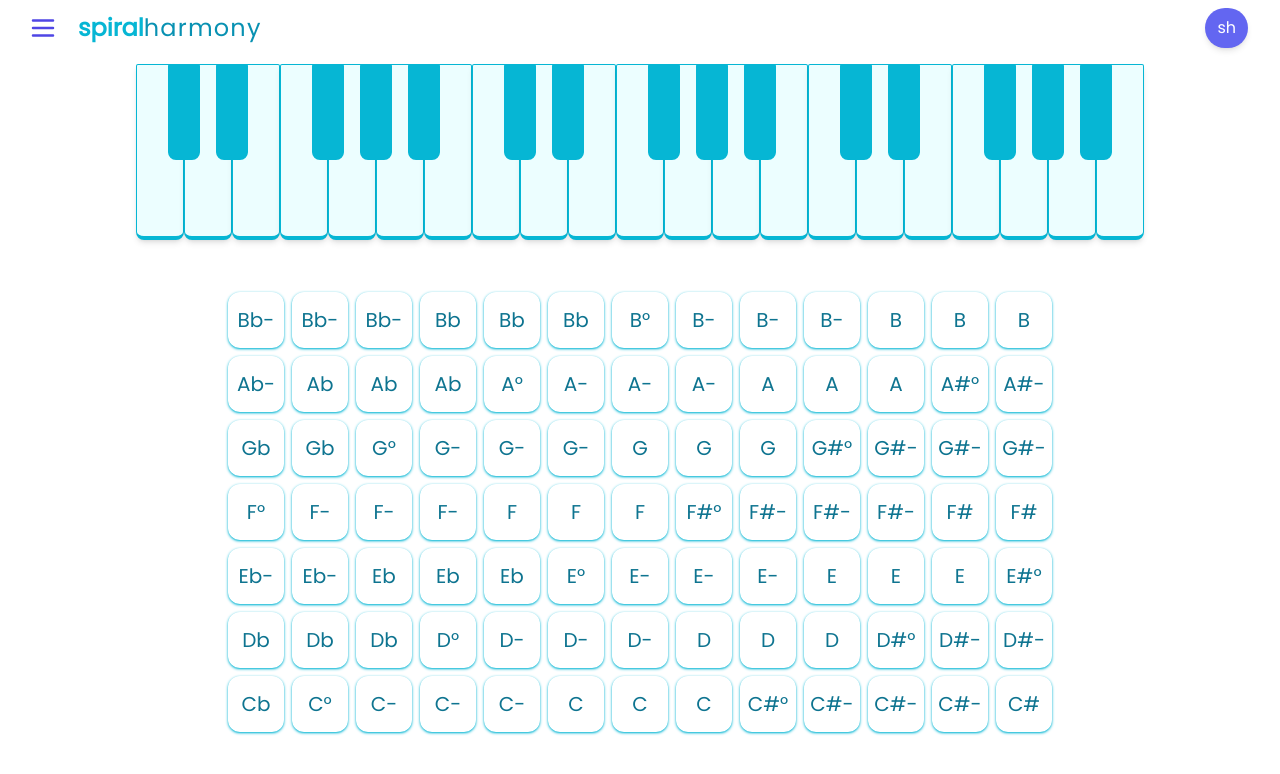
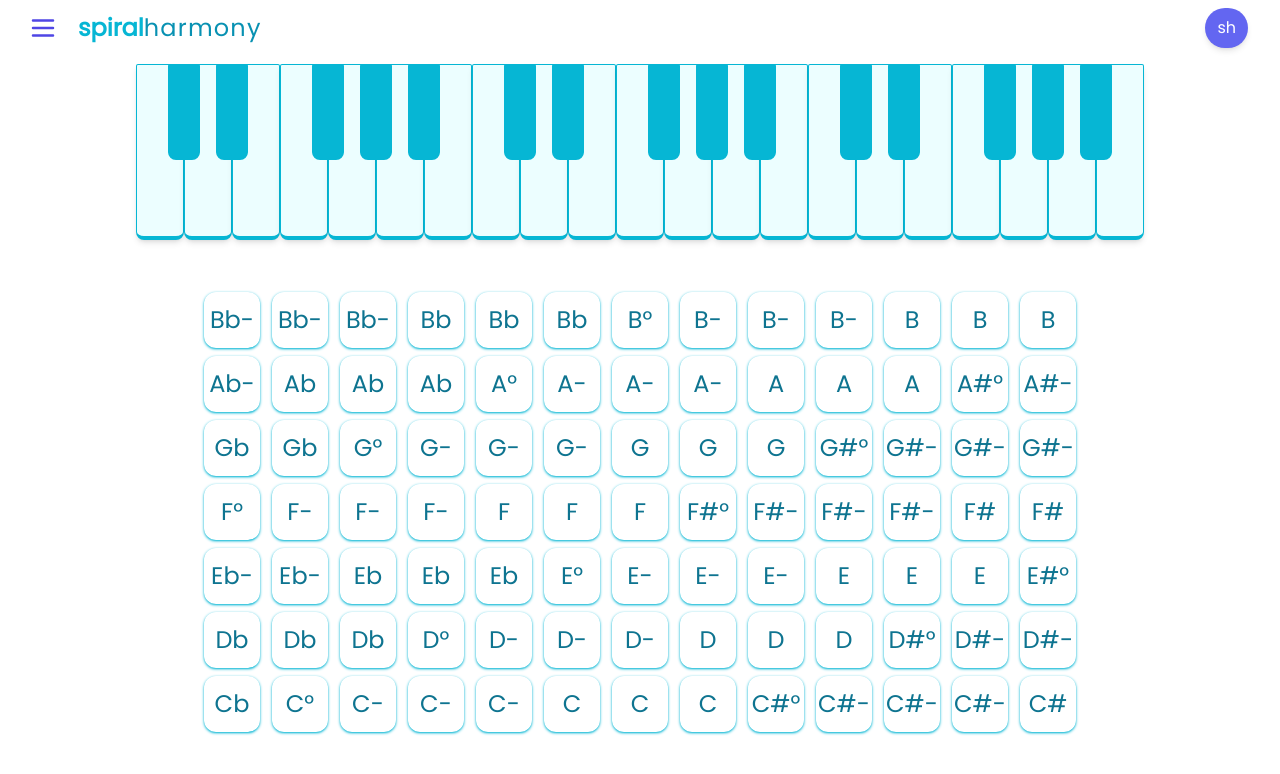
Before and after one commit to Luisantonio88/Spiral, a Next.js app in the folder spiral/: page /play in a window 1280 px wide. Shown: the top 774 px of the page. Built offline with nearby package versions, Linux system fonts and the light colour scheme.

Commit message:
playershadow

```diff
--- a/spiral/app/globals.css
+++ b/spiral/app/globals.css
@@ -21,5 +21,5 @@
 }
 
 .chord-button {
-  @apply flex w-14 h-14 text-xl shadow m-1 shadow-cyan-500 rounded-xl items-center justify-center hover:bg-cyan-100 hover:shadow-none transition duration-300 ease-in-out active:bg-white text-cyan-700;
+  @apply flex w-14 h-14 text-2xl  m-1 shadow-cyan-500 shadow rounded-xl items-center justify-center hover:bg-cyan-500 active:shadow-none  active:bg-white text-cyan-700 hover:text-white active:text-cyan-700 transition-all duration-300 ease-in-out;
 }
--- a/spiral/components/ChordPlayer.tsx
+++ b/spiral/components/ChordPlayer.tsx
@@ -1,7 +1,7 @@
 export default function ChordPlayer() {
   return (
     <>
-      <div className="flex flex-row items-center justify-center mt-12">
+      <div className="flex flex-row items-center justify-center mt-12 gap-1">
         <div className="chord-key Gb">
           <button className="chord-button III" data-key="Bb" data-type="minor">
             Bb-
```
